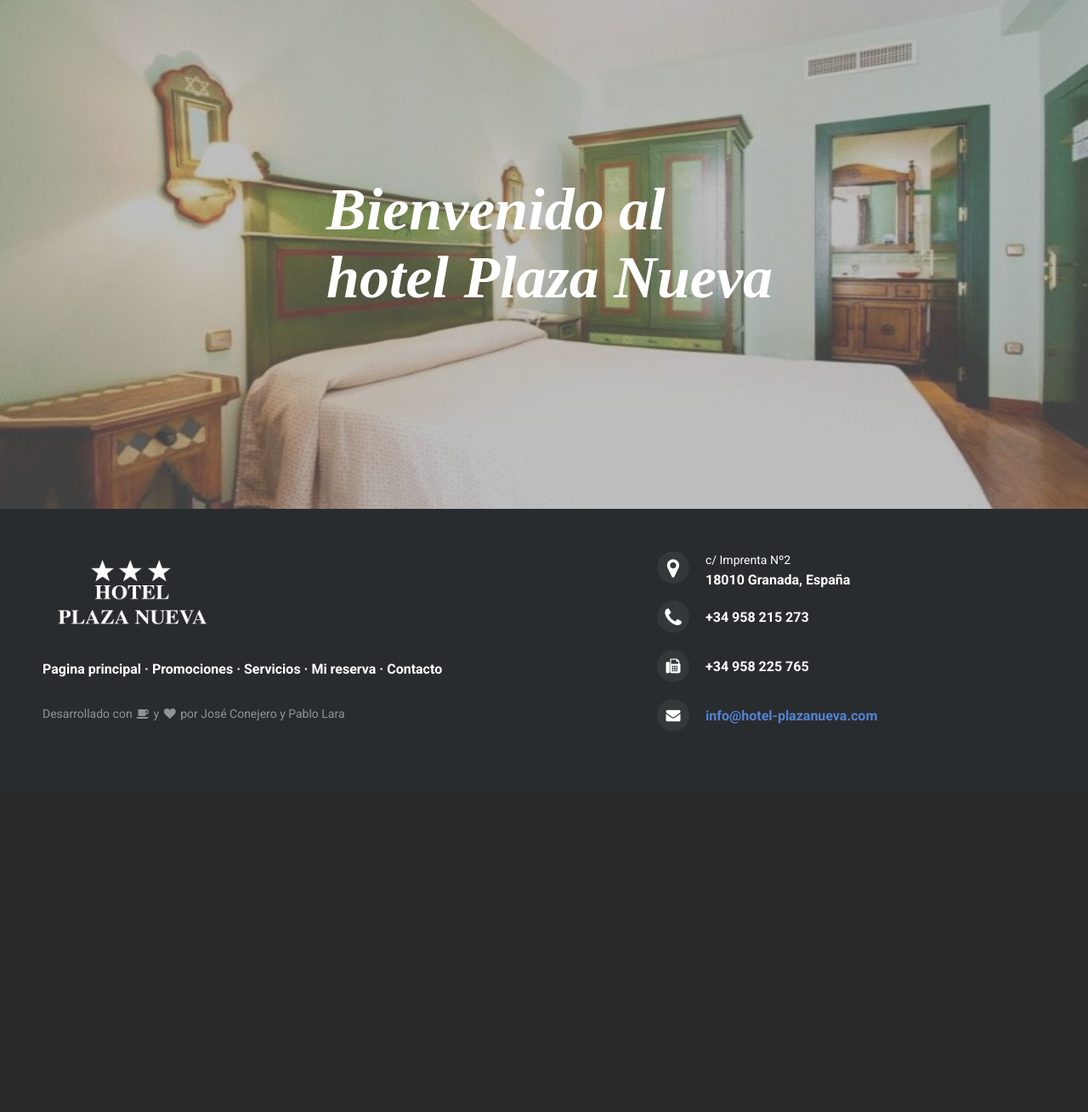
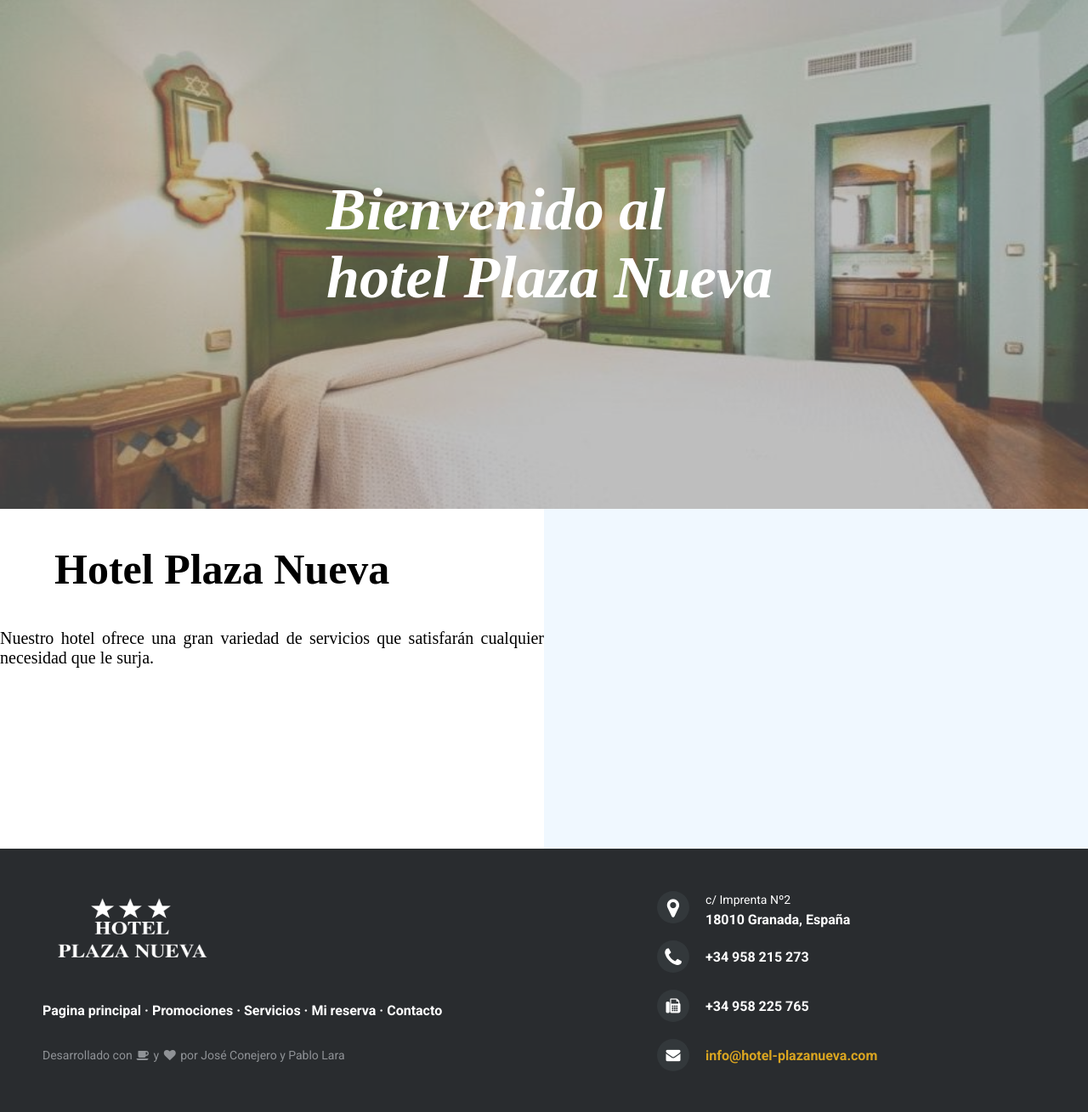
Before and after one commit to pablolp95/HOTEL_SIBW, a PHP site: page / in a window 1280 px wide. Shown: the part 70-1379 px from the top of the page at 85% size. Before the commit the page ends 931 px from the top, so only its background shows below. Run offline with PHP 8.4, Linux system fonts and the light colour scheme; some libraries are stand-ins or nearby versions; some web fonts are replaced.

Commit message:
Modificaciones de estilo
He añadido una clase para que en todos los elementos el padding, el margin y el borde se incluyan dentro de el tamaño, y he modificado el pie de pagina para adaptarlo a esta clase.

```diff
--- a/css/footer-style.css
+++ b/css/footer-style.css
@@ -7,7 +7,7 @@
     color: lightgray;
     text-align: left;
 
-    height: 250px;
+    height: 310px;
     padding: 40px 50px;
     margin-top: 0px;
     overflow: hidden;
@@ -20,10 +20,10 @@
     height: 100%;
 }
 
-.footer-left{
+.footer-right{
     position: relative;
-    float:left;
-    width: 60%;
+    float:right;
+    width: 40%;
     height: 100%;
 }
 
@@ -44,7 +44,7 @@
     color:  #ffffff;
     margin: 0 0 10px;
     padding: 0;
-    top: 50%
+    top: 55%
 
 }
 
@@ -61,7 +61,7 @@
     color:  #8f9296;
     font-size: 14px;
     font-weight: normal;
-    margin-top: 30px;
+    margin-top: 45px;
     top: 65%;
 }
 
@@ -101,6 +101,6 @@
 }
 
 .footer .footer-right p a{
-    color:  #5383d3;
+    color:  goldenrod;
     text-decoration: none;;
 }
--- a/css/slider-style.css
+++ b/css/slider-style.css
@@ -44,7 +44,7 @@ div.slider figure img {
     position:absolute;
     color: white;
     top: 25%;
-    margin-left:30%
+    margin-left:30%;
 }
 
 /* Estilo para texto del slider*/
--- a/css/style.css
+++ b/css/style.css
@@ -12,6 +12,9 @@ section{
     margin-top: 69px;
 }
 
+* {
+    box-sizing: border-box;
+}
 div.container {
     height: 400px;
 }
--- a/index.html
+++ b/index.html
@@ -40,8 +40,15 @@
             </div>
         </div>
         <!--Breve descripción con enlace y características -->
-        <div id="descripcion"></div>
-        <div id="caracteristicas"></div>
+        <div class="container">
+            <div id="descripcion">
+                <h1 style="text-align: left;margin-left: 10%;font-family: Times New Roman,serif;font-size: 50px">
+                    Hotel Plaza Nueva
+                </h1>
+                <p style="text-align: justify; font-size: 20px; padding: auto; margin: auto">Nuestro hotel ofrece una gran variedad de servicios que satisfarán cualquier necesidad que le surja.</p>
+            </div>
+            <div id="caracteristicas"></div>
+        </div>
         <!-- Habitaciones-->
         <div>
         </div>
```
